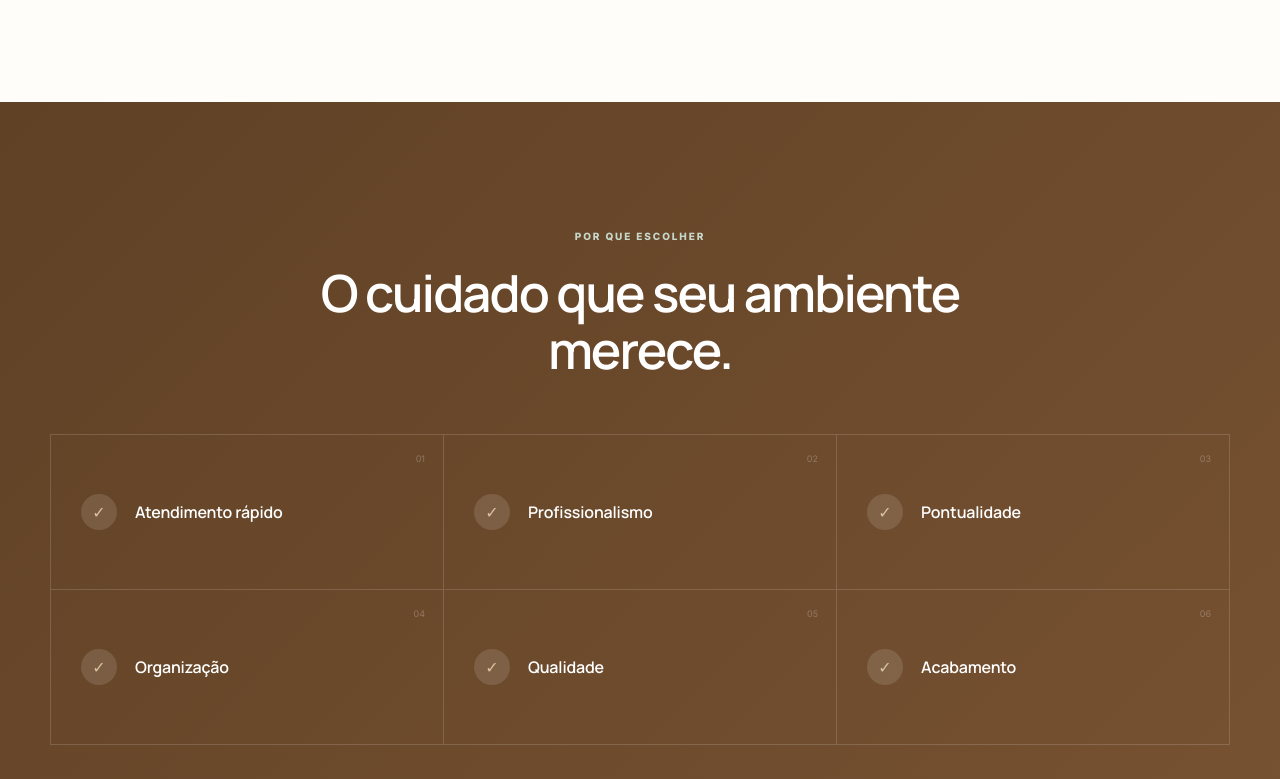
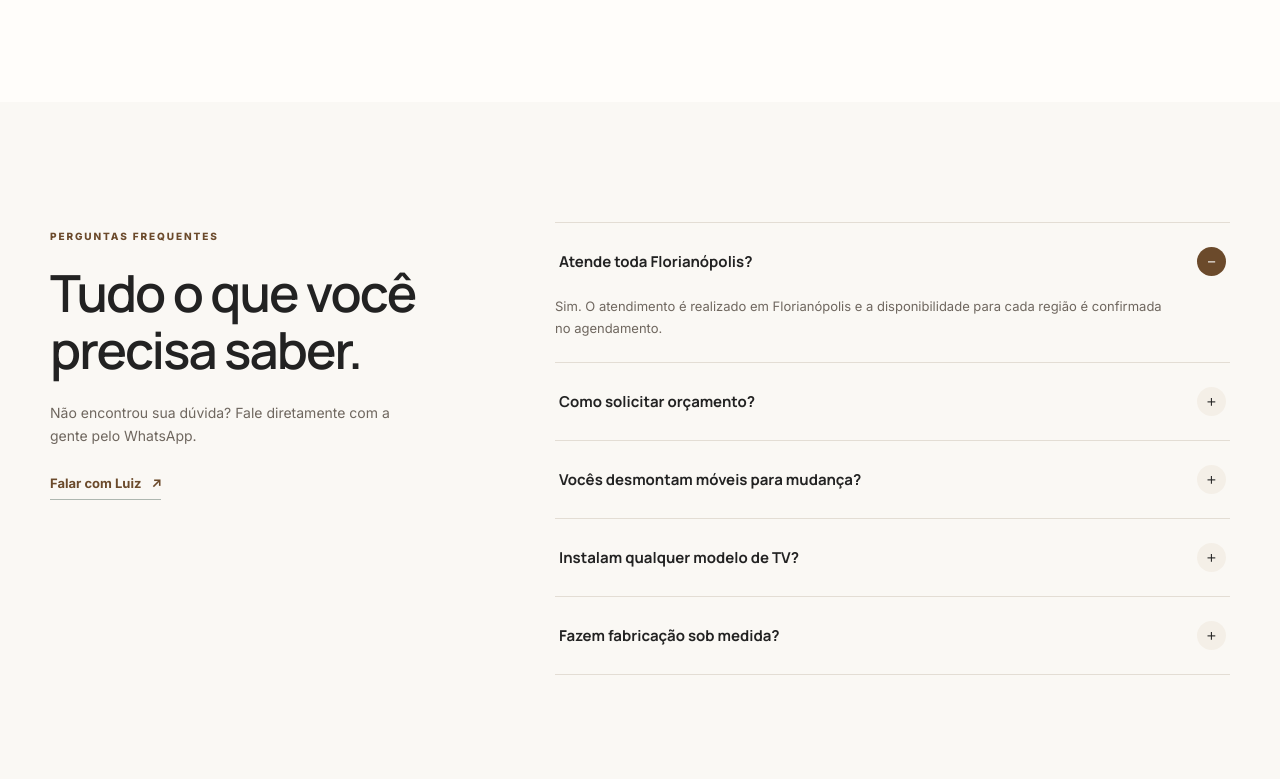
Before and after one commit to devJony24/marcenaria-luiz-lima, a Next.js app: page / in a window 1280 px wide. Shown: the part 5801-6580 px from the top of the page. Built offline with nearby package versions, Linux system fonts and the light colour scheme.

Commit message:
remove secao por que escolher

```diff
--- a/app/page.tsx
+++ b/app/page.tsx
@@ -317,7 +317,7 @@ export default function Home() {
           </div>
         </section>
 
-        <section className="section differences">
+        {/*<section className="section differences">
           <div className="container">
             <SectionTitle eyebrow="Por que escolher" title="O cuidado que seu ambiente merece." />
             <div className="difference-grid">
@@ -326,7 +326,7 @@ export default function Home() {
               ))}
             </div>
           </div>
-        </section>
+        </section>*/}
 
 
         {/*<section className="section testimonials">
```
